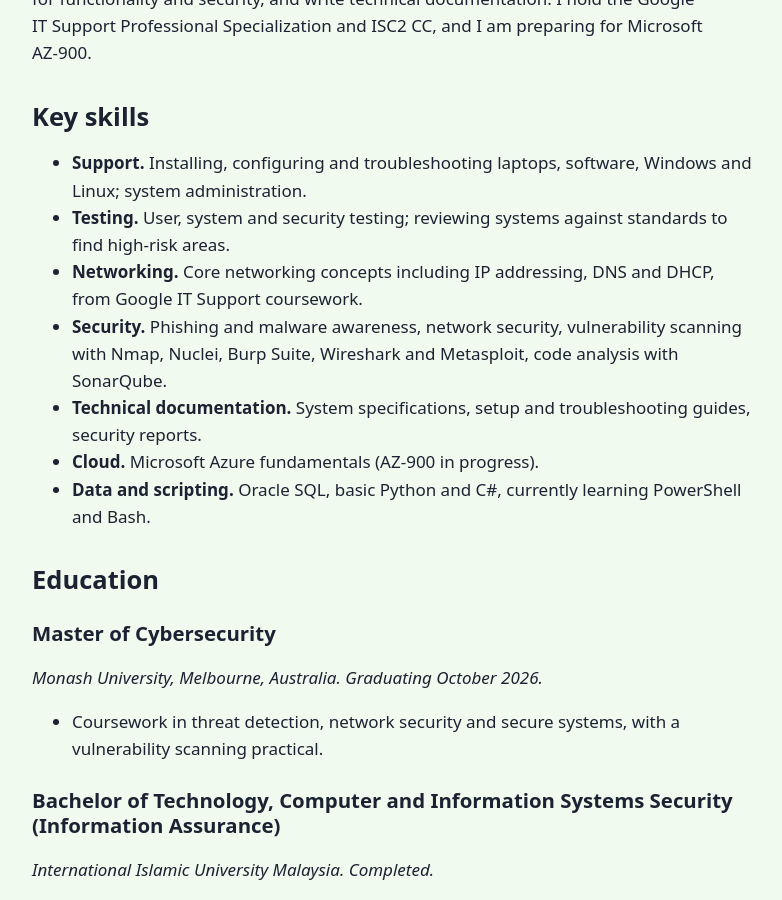
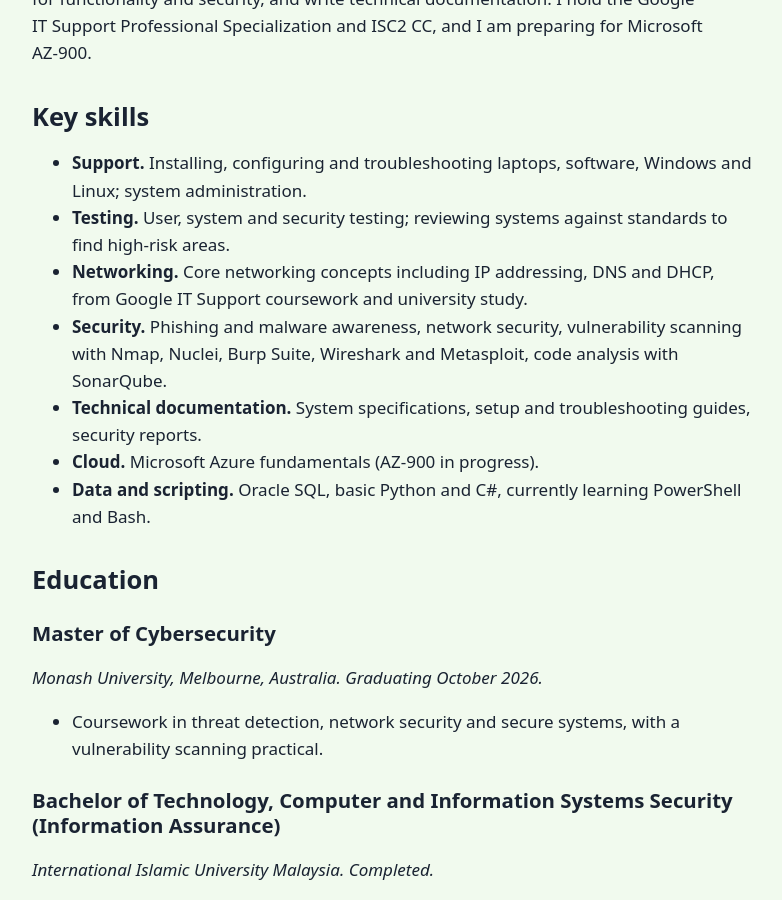
Before and after one commit to tengkuebar/tengkuebar.github.io, a Jekyll site: the page built from resume.md, in a window 1280 px wide and 900 px high, scrolled down 507 px. Shown: the whole window, without its empty margins (217-999 px from the left). Built offline with Jekyll 4.4.1, drawn with Linux system fonts in a browser that asks for light colours.

Commit message:
Mention university study in resume networking skill
Co-Authored-By: Claude Opus 5.5 <noreply@anthropic.com>

```diff
--- a/resume.md
+++ b/resume.md
@@ -23,7 +23,7 @@ Graduate ICT support engineer with a Master of Cybersecurity from Monash Univers
 
 - **Support.** Installing, configuring and troubleshooting laptops, software, Windows and Linux; system administration.
 - **Testing.** User, system and security testing; reviewing systems against standards to find high-risk areas.
-- **Networking.** Core networking concepts including IP addressing, DNS and DHCP, from Google IT Support coursework.
+- **Networking.** Core networking concepts including IP addressing, DNS and DHCP, from Google IT Support coursework and university study.
 - **Security.** Phishing and malware awareness, network security, vulnerability scanning with Nmap, Nuclei, Burp Suite, Wireshark and Metasploit, code analysis with SonarQube.
 - **Technical documentation.** System specifications, setup and troubleshooting guides, security reports.
 - **Cloud.** Microsoft Azure fundamentals (AZ-900 in progress).
```
Also changed, not shown: 1 other file.
